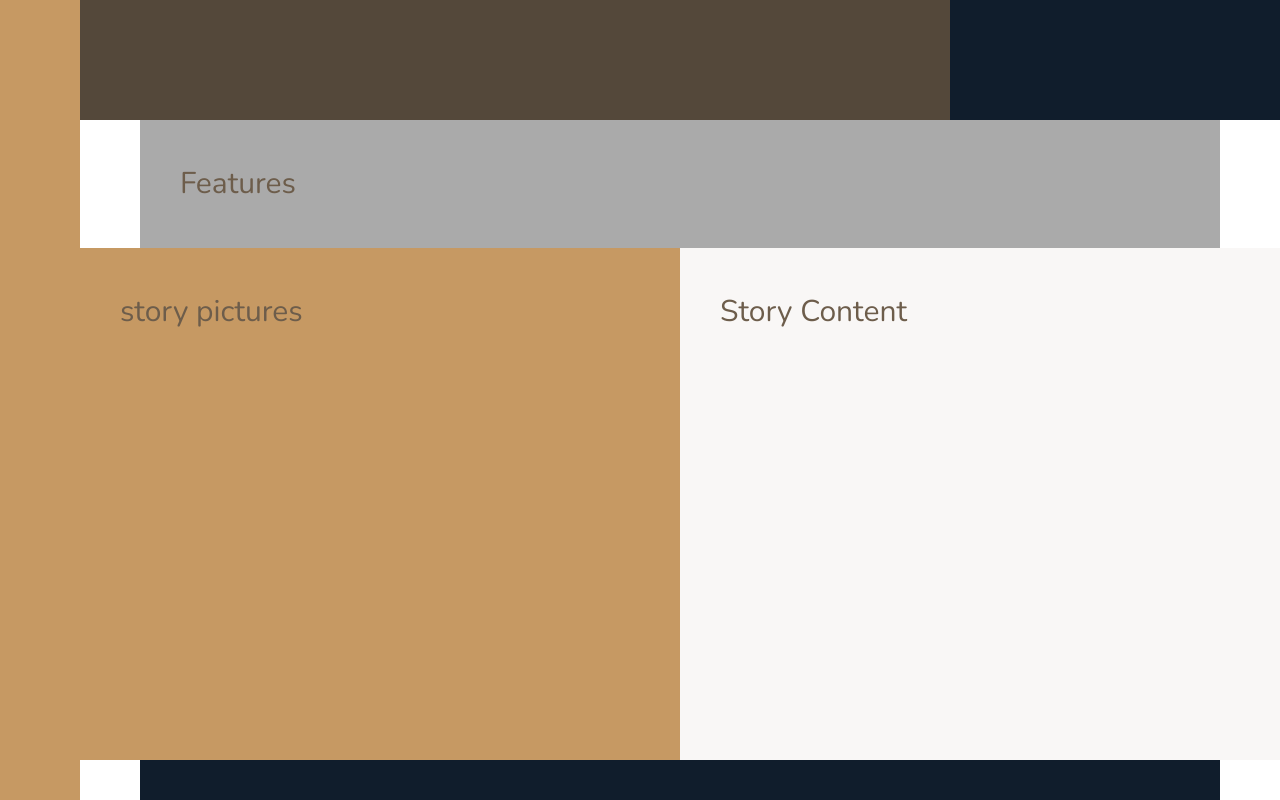
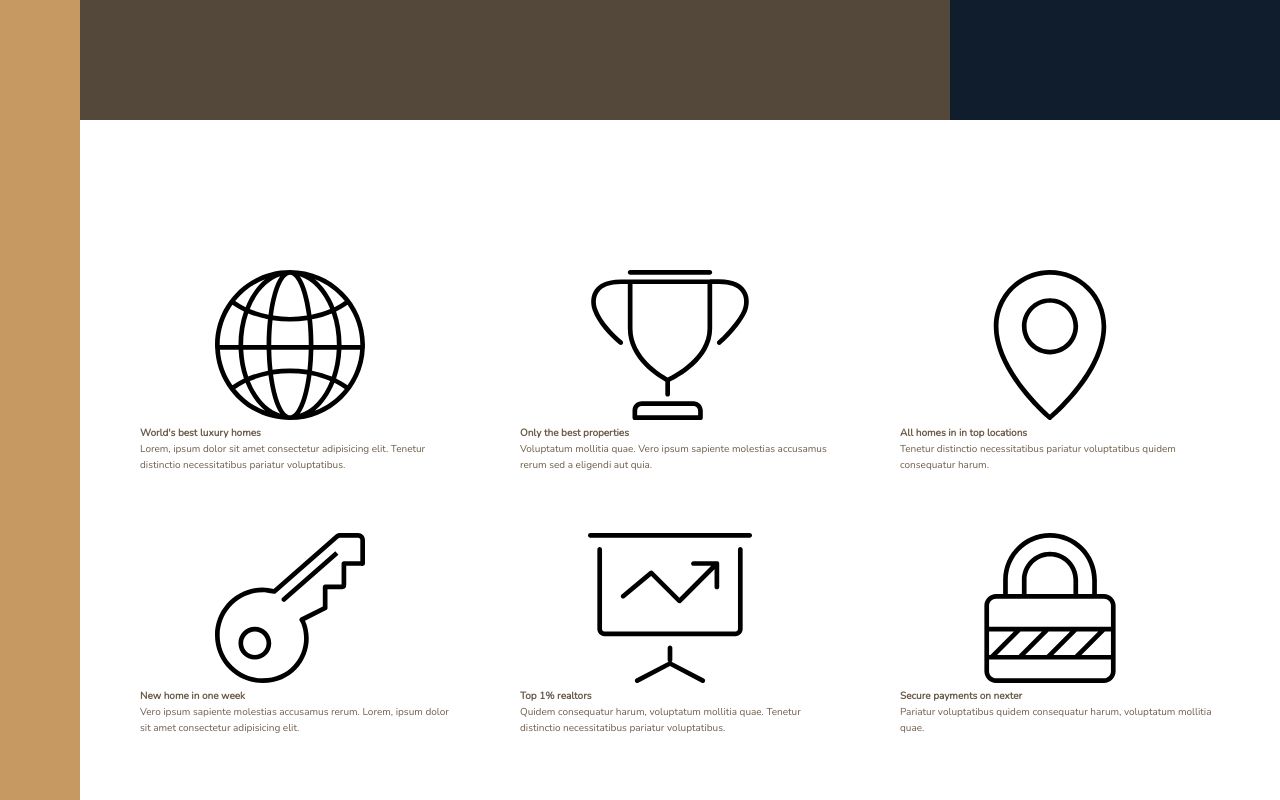
Before and after one commit to bachar78/Nexter-Project-Advanced-Css-Grid, a website: page index.html in a window 1280 px wide. Shown: the part 520-1320 px from the top of the page. Drawn offline with nearby package versions, Linux system fonts and the light colour scheme.

Commit message:
Features Section P1

```diff
--- a/index.html
+++ b/index.html
@@ -1,41 +1,86 @@
 <!DOCTYPE html>
 <html lang="en">
   <head>
-    <meta charset="UTF-8">
-    <meta http-equiv="X-UA-Compatible" content="IE=edge">
-    <meta name="viewport" content="width=device-width, initial-scale=1.0">
-    <link href="https://fonts.googleapis.com/css?family=Josefin+Sans:300,400,400i|Nunito:300,300i" rel="stylesheet">
-    <link rel="shortcut icon" type="image/png" href="img/favicon.png">
-    <link rel="stylesheet" href="css/style.css">
+    <meta charset="UTF-8" />
+    <meta http-equiv="X-UA-Compatible" content="IE=edge" />
+    <meta name="viewport" content="width=device-width, initial-scale=1.0" />
+    <link
+      href="https://fonts.googleapis.com/css?family=Josefin+Sans:300,400,400i|Nunito:300,300i"
+      rel="stylesheet"
+    />
+    <link rel="shortcut icon" type="image/png" href="img/favicon.png" />
+    <link rel="stylesheet" href="css/style.css" />
     <title>Document</title>
   </head>
   <body class="container">
-        <div class="sidebar">
-            Sidebar
+    <div class="sidebar">Sidebar</div>
+    <header class="header">Header</header>
+    <div class="realtors">Top 3realtors</div>
+    <section class="features">
+      <div class="feature">
+        <svg class="feature__icon">
+          <use xlink:href="img/sprite.svg#icon-global"
+        </svg>
+        <h4 class="heading-4">World's best luxury homes</h4>
+        <p class="feature__text">
+          Lorem, ipsum dolor sit amet consectetur adipisicing elit. Tenetur
+          distinctio necessitatibus pariatur voluptatibus.
+        </p>
       </div>
-        <header class="header">
-            Header
-        </header>
-        <div class="realtors">
-            Top 3realtors
+      <div class="feature">
+        <svg class="feature__icon">
+          <use xlink:href="img/sprite.svg#icon-trophy"
+        </svg>
+        <h4 class="heading-4">Only the best properties</h4>
+        <p class="feature__text">
+          Voluptatum mollitia quae. Vero ipsum sapiente molestias accusamus
+          rerum sed a eligendi aut quia.
+        </p>
       </div>
-        <section class="features">
-            Features
+      <div class="feature">
+        <svg class="feature__icon">
+          <use xlink:href="img/sprite.svg#icon-map-pin"
+        </svg>
+        <h4 class="heading-4">All homes in in top locations</h4>
+        <p class="feature__text">
+          Tenetur distinctio necessitatibus pariatur voluptatibus quidem
+          consequatur harum.
+        </p>
+      </div>
+      <div class="feature">
+        <svg class="feature__icon">
+          <use xlink:href="img/sprite.svg#icon-key"
+        </svg>
+        <h4 class="heading-4">New home in one week</h4>
+        <p class="feature__text">
+          Vero ipsum sapiente molestias accusamus rerum. Lorem, ipsum dolor sit
+          amet consectetur adipisicing elit.
+        </p>
+      </div>
+      <div class="feature">
+        <svg class="feature__icon">
+          <use xlink:href="img/sprite.svg#icon-presentation"
+        </svg>
+        <h4 class="heading-4">Top 1% realtors</h4>
+        <p class="feature__text">
+          Quidem consequatur harum, voluptatum mollitia quae. Tenetur distinctio
+          necessitatibus pariatur voluptatibus.
+        </p>
+      </div>
+      <div class="feature">
+        <svg class="feature__icon">
+          <use xlink:href="img/sprite.svg#icon-lock"
+        </svg>
+        <h4 class="heading-4">Secure payments on nexter</h4>
+        <p class="feature__text">
+            Pariatur voluptatibus quidem consequatur harum, voluptatum mollitia quae.
+        </p>
+      </div>
     </section>
-        <div class="story__pictures">
-            story pictures
-        </div>
-        <div class="story__content">
-            Story Content
-        </div>
-        <section class="homes">
-            Homes
-        </section>
-        <section class="gallery">
-            Gallery
-        </section>
-        <div class="footer">
-            Footer
-        </div>
+    <div class="story__pictures">story pictures</div>
+    <div class="story__content">Story Content</div>
+    <section class="homes">Homes</section>
+    <section class="gallery">Gallery</section>
+    <div class="footer">Footer</div>
   </body>
 </html>
--- a/sass/_base.scss
+++ b/sass/_base.scss
@@ -43,8 +43,4 @@ body {
       [col-start] minmax(min-content, 14rem) [col-end]
     )
     [center-end] minmax(6rem, 1fr)[full-end];
-    & > * {
-        padding: 40px;
-        font-size: 3rem;
-    }
 }
--- a/sass/_features.scss
+++ b/sass/_features.scss
@@ -1,4 +1,9 @@
 .features {
-    background-color:$color-grey-light-2;
+   margin: 15rem 0;
     grid-column: center-start/center-end;
+
+    display: grid;
+    grid-template-columns: repeat(3, 1fr);
+    grid-gap: 6rem;
+
 }
```
Also changed, not shown: css/style.css. Lines whose indentation alone changed are shown as unchanged.
